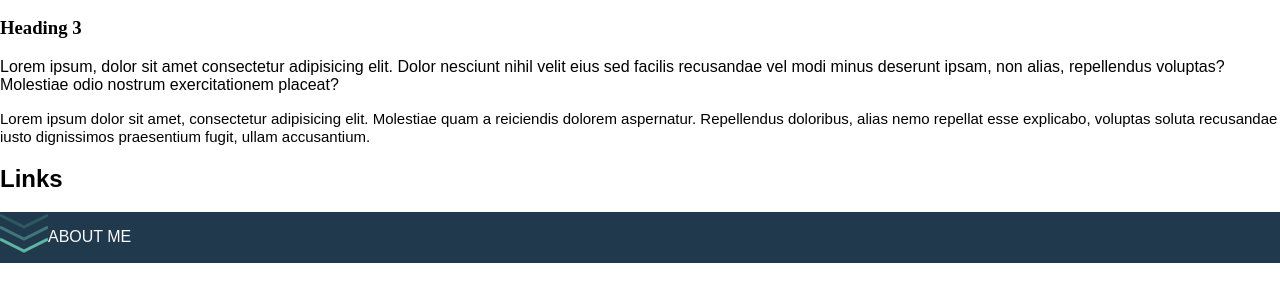
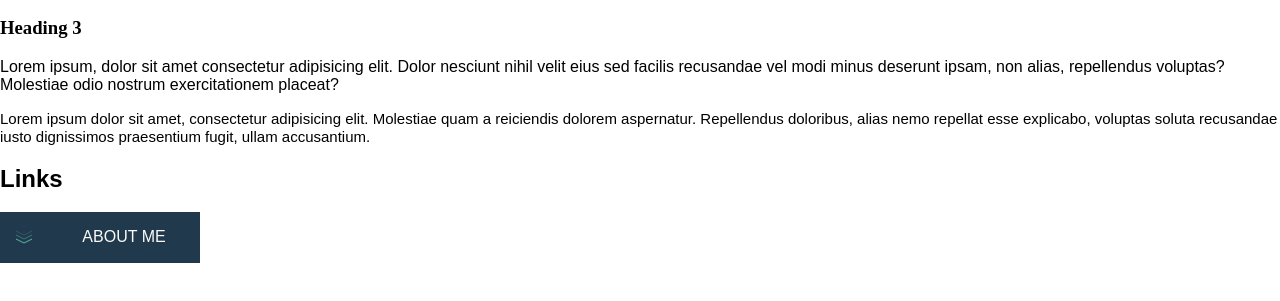
Before and after one commit to RyanCahela/Portfolio_2022, a website: page src/design-system.html in a window 1280 px wide. Shown: the part 329-630 px from the top of the page. Drawn offline with Linux system fonts and the light colour scheme.

Commit message:
centerd icon inside of link-button component

```diff
--- a/src/scss/components.scss
+++ b/src/scss/components.scss
@@ -2,12 +2,17 @@
   background-color: var(--bg-primary-light);
   color: var(--fc-secondary-light);
   text-decoration: none;
+  width: 200px;
 
   &__icon-container {
     width: 48px;
+    display: flex;
+    justify-content: center;
+    align-items: center;
   }
 
-  &__icon {
-    object-fit: cover;
+  &__text {
+    text-align: center;
+    flex-grow: 1;
   }
 }
--- a/src/scss/defaults.scss
+++ b/src/scss/defaults.scss
@@ -1,8 +1,4 @@
 body {
-}
-
-img {
-  width: 100%;
 }
 
 ul[class] {
```
Also changed, not shown: src/style.css, 1 other file.
